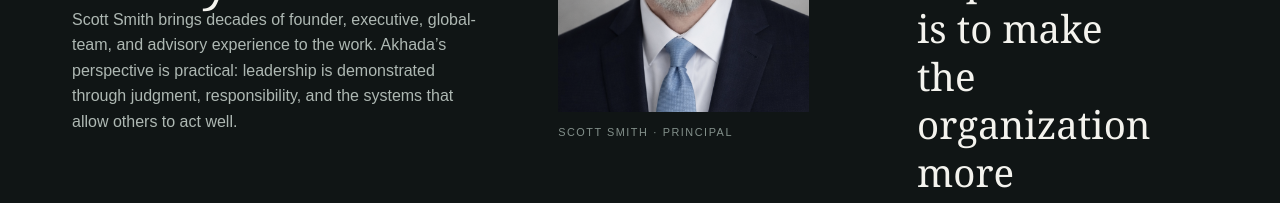
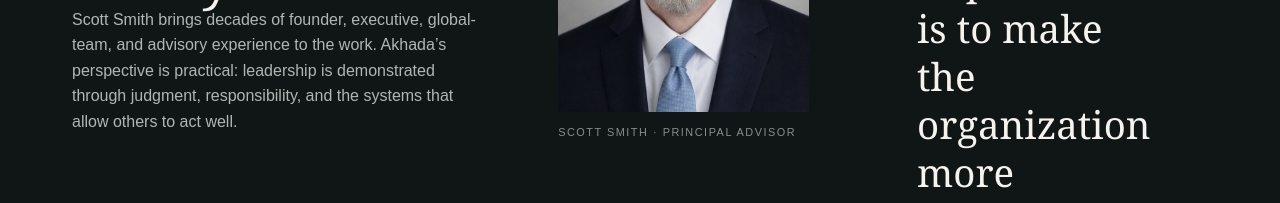
Before and after one commit to sasmithconsult/akhadaconsulting.com, a Next.js app: page / in a window 1280 px wide. Shown: the part 2020-2223 px from the top of the page. Built offline with nearby package versions, Linux system fonts and the light colour scheme.

Commit message:
Use Principal Advisor title for Scott Smith

```diff
--- a/app/page.js
+++ b/app/page.js
@@ -88,11 +88,11 @@ export default function Home() {
           <figure className="principal-portrait">
             <img
               src="/images/scott-smith-headshot.png"
-              alt="Scott Smith, principal of Akhada Consulting"
+              alt="Scott Smith, Principal Advisor at Akhada Consulting"
               width="1024"
               height="1024"
             />
-            <figcaption>Scott Smith · Principal</figcaption>
+            <figcaption>Scott Smith · Principal Advisor</figcaption>
           </figure>
           <blockquote className="quote">
             The goal is not to make the leader less important. It is to make the
```
